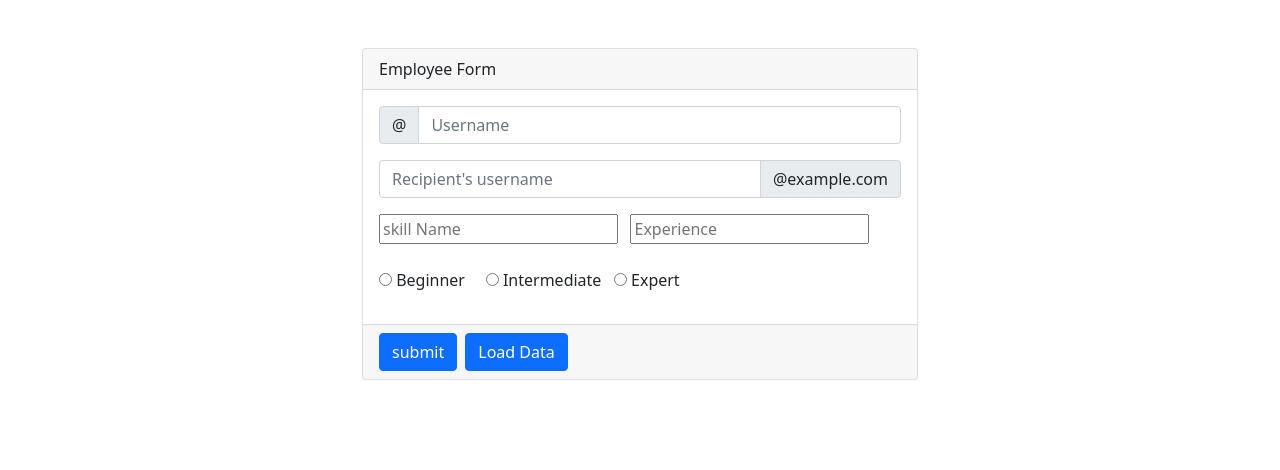
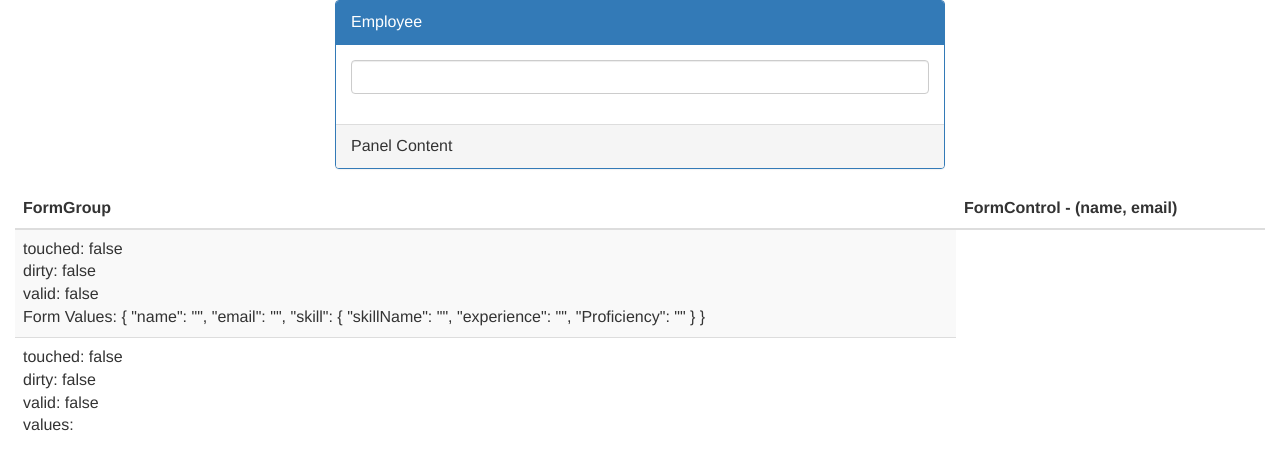
Before and after one commit to tveeru/angular_Topics, an Angular app: page / in a window 1280 px wide. Shown: the top 470 px of the page. Built offline with nearby package versions, Linux system fonts and the light colour scheme.

Commit message:
data added

```diff
--- a/angular.json
+++ b/angular.json
@@ -27,11 +27,9 @@
               "src/assets"
             ],
             "styles": [
-              "src/styles.css",
-              "./node_modules/bootstrap/dist/css/bootstrap.min.css"
+              "src/styles.css"
             ],
             "scripts": [
-              "./node_modules/bootstrap/dist/js/bootstrap.bundle.min.js"
             ]
           },
           "configurations": {
--- a/src/app/app.component.html
+++ b/src/app/app.component.html
@@ -18,56 +18,27 @@
 
 -->
 <div class="container-fluid">
-  <div class="row align-items-center m-5">
-    <div class="col-lg-6 offset-md-3">
-      <form [formGroup]="employeeForm" (ngSubmit)="onSubmit()">
-        <div class="card">
-          <div class="card-header">
-            Employee Form
+  <div class="row">
+    <form class="form-horizontal mt-5">
+      <div class="col-md-6 col-sm-6 col-lg-6 col-sm-offset-3 col-md-offset-3 col-lg-offset-3">
+        <div class="panel panel-primary">
+          <div class="panel-heading">Employee</div>
+          <div class="panel-body">
+
+              <div class="form-group">
+                <div class="col-md-12">
+                  <input type="text" class="form-control" name="name"/>
+                </div>
+              </div>
+
           </div>
-          <div class="card-body">
+          <div class="panel-footer">Panel Content</div>
+        </div>
+       </div>
+    </form>
 
 
-            <div class="input-group mb-3">
-              <span class="input-group-text" id="basic-addon1">@</span>
-              <input type="text" formControlName="name" class="form-control" placeholder="Username"
-                aria-label="Username" aria-describedby="basic-addon1">
-            </div>
-
-            <div class="input-group mb-3">
-              <input type="text" formControlName="email" class="form-control" placeholder="Recipient's username"
-                aria-label="Recipient's username" aria-describedby="basic-addon2">
-              <span class="input-group-text" id="basic-addon2">@example.com</span>
-            </div>
-
-            <div formGroupName="skill" class="mb-3">
-              <input type="text" formControlName="skillName" placeholder="skill Name" /> &nbsp;
-              <input type="text" formControlName="experience" placeholder="Experience" /><br /><br />
-              <input type="radio" value="beginner" formControlName="Proficiency" />&nbsp;Beginner
-              &nbsp; &nbsp;
-              <input  type="radio" value="Intermediate"
-                formControlName="Proficiency" />&nbsp;Intermediate&nbsp;&nbsp;
-              <input type="radio" value="Expert" formControlName="Proficiency" />&nbsp;Expert
-
-            </div>
-
-          </div>
-          <div class="card-footer">
-            <div class="d-grid gap-2 d-md-flex justify-content-start">
-              <button class="btn btn-primary">submit</button>
-              <button class="btn btn-primary" (click)="onLoadData()">Load Data</button>
-            </div>
-          </div>
-
-        </div>
-
-      </form>
-
-
-
-
-    </div>
-    <!-- <div class="col-md-12">
+     <div class="col-md-12">
       <table class="table table-striped">
         <thead>
           <tr>
@@ -103,6 +74,6 @@
         </tbody>
       </table>
 
-    </div> -->
+    </div>
   </div>
 </div>
--- a/src/app/app.component.ts
+++ b/src/app/app.component.ts
@@ -2,7 +2,7 @@ import { Component, OnInit } from '@angular/core';
 
 /* Importing FormGroup and FormControl from angular/forms */
 
-import { FormGroup, FormControl } from '@angular/forms';
+import { FormGroup, FormControl, FormBuilder,Validators } from '@angular/forms';
 
 @Component({
   selector: 'app-root',
@@ -12,14 +12,29 @@ import { FormGroup, FormControl } from '@angular/forms';
 export class AppComponent implements OnInit{
   employeeForm!: FormGroup;
 
+  constructor(private _fb:FormBuilder){}
+
 ngOnInit(): void {
-this.employeeForm = new FormGroup({
-  name: new FormControl(),
-  email: new FormControl(),
-  skill: new FormGroup({
-    skillName: new FormControl(),
-    experience: new FormControl(),
-    Proficiency: new FormControl()
+  /* normal way */
+// this.employeeForm = new FormGroup({
+//   name: new FormControl(),
+//   email: new FormControl(),
+//   skill: new FormGroup({
+//     skillName: new FormControl(),
+//     experience: new FormControl(),
+//     Proficiency: new FormControl()
+//   })
+// })
+
+/*using formbuilder */
+this.employeeForm = this._fb.group({
+  name: ['', Validators.required],
+  email: [''],
+  skill: this._fb.group({
+    skillName: [''],
+    experience: [''],
+    Proficiency: ['']
+
   })
 })
 }
--- a/src/index.html
+++ b/src/index.html
@@ -6,7 +6,14 @@
   <base href="/">
   <meta name="viewport" content="width=device-width, initial-scale=1">
   <link rel="icon" type="image/x-icon" href="favicon.ico">
+ <!-- Latest compiled and minified CSS -->
+<link rel="stylesheet" href="https://maxcdn.bootstrapcdn.com/bootstrap/3.4.1/css/bootstrap.min.css">
 
+<!-- jQuery library -->
+<script src="https://ajax.googleapis.com/ajax/libs/jquery/3.6.0/jquery.min.js"></script>
+
+<!-- Latest compiled JavaScript -->
+<script src="https://maxcdn.bootstrapcdn.com/bootstrap/3.4.1/js/bootstrap.min.js"></script>
 </head>
 <body>
   <app-root></app-root>
--- a/src/styles.css
+++ b/src/styles.css
@@ -1 +1,11 @@
 /* You can add global styles to this file, and also import other style files */
+
+*{
+  font-size: 16px;
+}
+
+input,
+input::-webkit-input-placeholder {
+    font-size: 16px;
+    line-height: 1;
+}
```
Also changed, not shown: src/app/app.component.css (line endings or trailing spaces).
